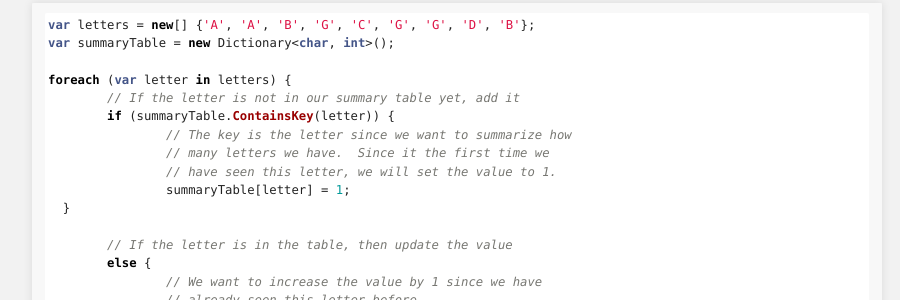
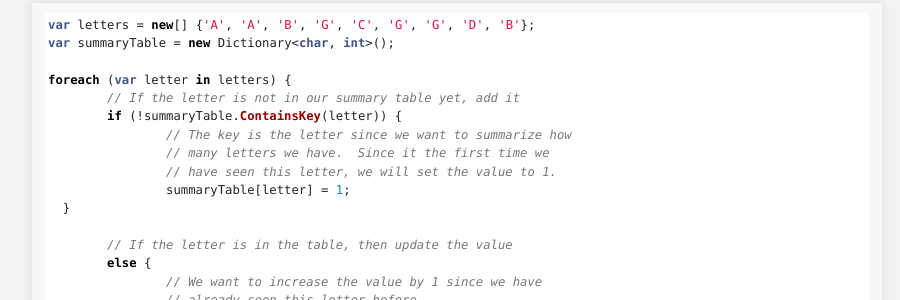
Before and after one commit to byui-cse/cse212-csharp, a Jekyll site: the page built from docs/lesson06/prepare.md, in a window 1280 px wide and 900 px high, scrolled down 4252 px. Shown: the part 151-451 px from the top of the window, without its empty margins (183-1083 px from the left). Built offline with Jekyll 4.4.1, drawn with Linux system fonts in a browser that asks for light colours; some web fonts are replaced.

```diff
--- a/docs/lesson06/prepare.md
+++ b/docs/lesson06/prepare.md
@@ -148,7 +148,7 @@ var summaryTable = new Dictionary<char, int>();
 
 foreach (var letter in letters) {
 	// If the letter is not in our summary table yet, add it
-	if (summaryTable.ContainsKey(letter)) {
+	if (!summaryTable.ContainsKey(letter)) {
 		// The key is the letter since we want to summarize how
 		// many letters we have.  Since it the first time we
 		// have seen this letter, we will set the value to 1.
```
